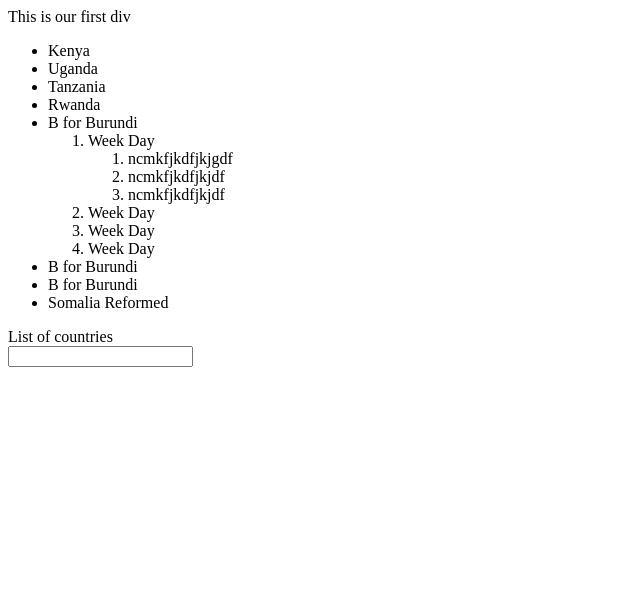
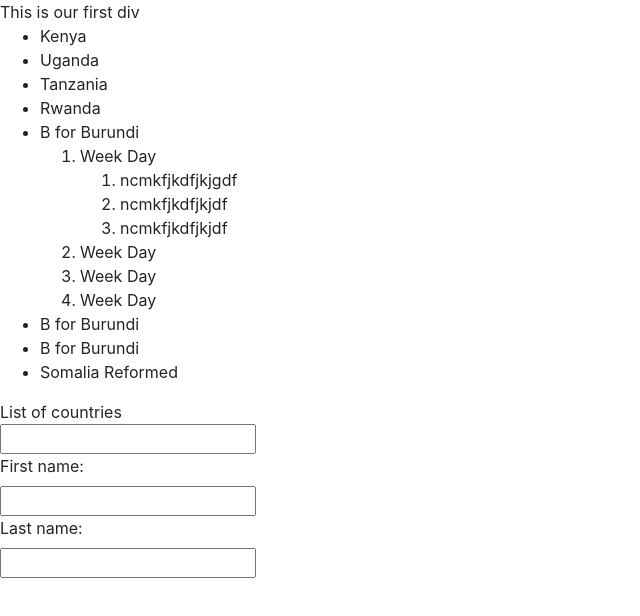
Before and after one commit to kilesi/WebDemo, a plain HTML site: page index.html in a window 1280 px wide. Shown: the whole page, without its empty margins (0-640 px from the left). Drawn offline with nearby package versions, Linux system fonts and the light colour scheme.

Commit message:
Added bootstrap css link and small form

```diff
--- a/index.html
+++ b/index.html
@@ -1,10 +1,11 @@
 <!DOCTYPE html>
 <html lang="en">
 <head>
+    <link rel="stylesheet" href="https://cdn.jsdelivr.net/npm/bootstrap@4.3.1/dist/css/bootstrap.min.css" integrity="sha384-ggOyR0iXCbMQv3Xipma34MD+dH/1fQ784/j6cY/iJTQUOhcWr7x9JvoRxT2MZw1T" crossorigin="anonymous">
     <meta charset="UTF-8">
     <meta http-equiv="X-UA-Compatible" content="IE=edge">
     <meta name="viewport" content="width=device-width, initial-scale=1.0">
-    <title>Document</title>
+    <title>Document Demo</title>
 </head>
 <body>
     <div>This is our first div</div>
@@ -31,5 +32,11 @@
     </ul>
     <div class="myList">List of countries</div>
     <input type="text" id="email" class="userData">
+    <form>
+        <label for="fname">First name:</label><br>
+        <input type="text" id="fname" name="fname"><br>
+        <label for="lname">Last name:</label><br>
+        <input type="text" id="lname" name="lname">
+      </form>
 </body>
 </html>
```
